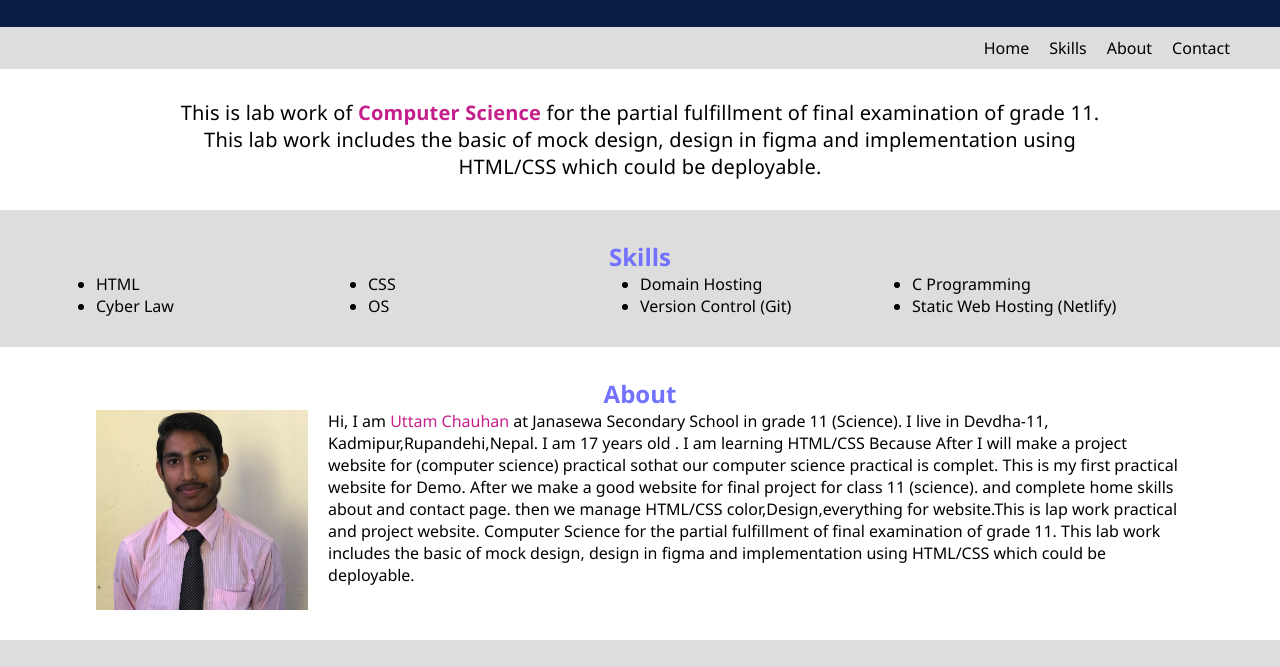
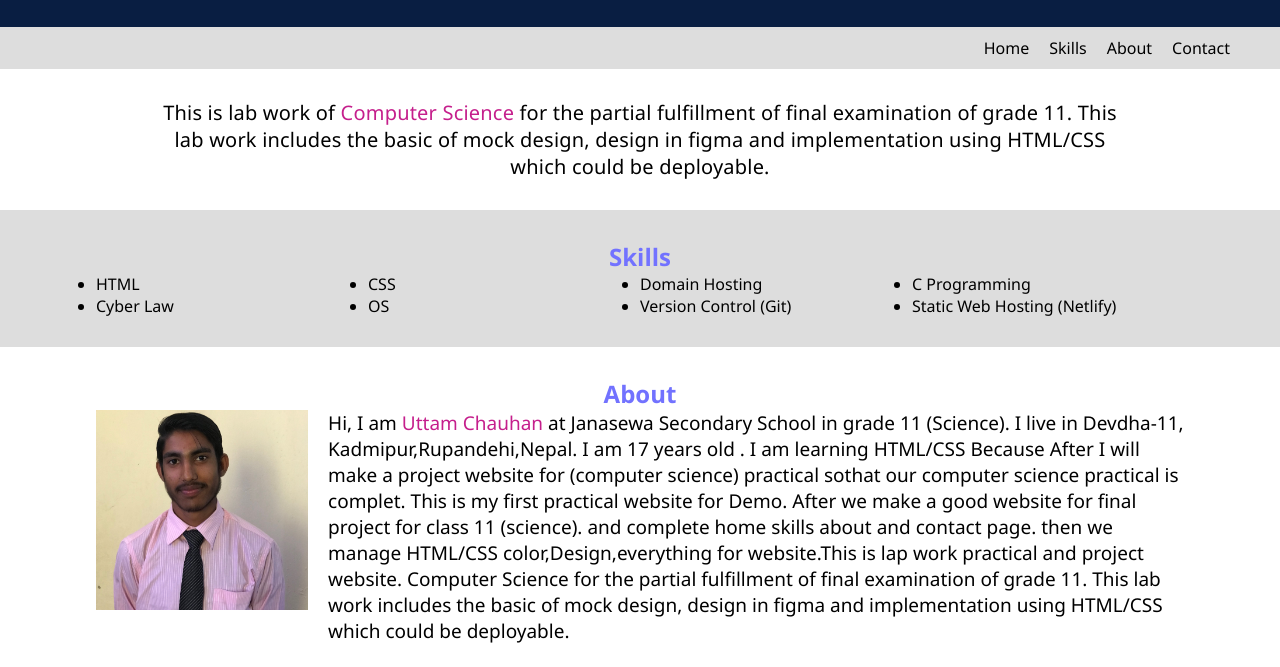
Before and after one commit to Uttamchauhan123/myfirstporjectinjansewa, a plain HTML site: page index.html in a window 1280 px wide. Shown: the part 88-755 px from the top of the page. Drawn offline with Linux system fonts and the light colour scheme.

Commit message:
home updated

```diff
--- a/css/styles.css
+++ b/css/styles.css
@@ -80,6 +80,7 @@ section{
 
  #skills .section-details ul li{
     width: 25%;
+    font-size:20;
  }
 
  #skills {
@@ -99,11 +100,13 @@ section{
 
 #about .section-details span{
     color: #C51F8C ;
+
 }
 
  #about{
     width: 85%;
     margin: 0px auto;
+     font-size: 19px;
  }
 
 
--- a/index.html
+++ b/index.html
@@ -26,7 +26,7 @@
 
 
  <section id="intro">
-    <p class="intro-content">This is lab work of <span> <strong>Computer Science </strong> </span> for the partial fulfillment of final examination of grade 11. This lab work includes the basic of mock design, design in figma and implementation using HTML/CSS which could be deployable.</p>
+    <p class="intro-content">This is lab work of <span>Computer Science </span> for the partial fulfillment of final examination of grade 11. This lab work includes the basic of mock design, design in figma and implementation using HTML/CSS which could be deployable.</p>
     </section>
 
 
```
